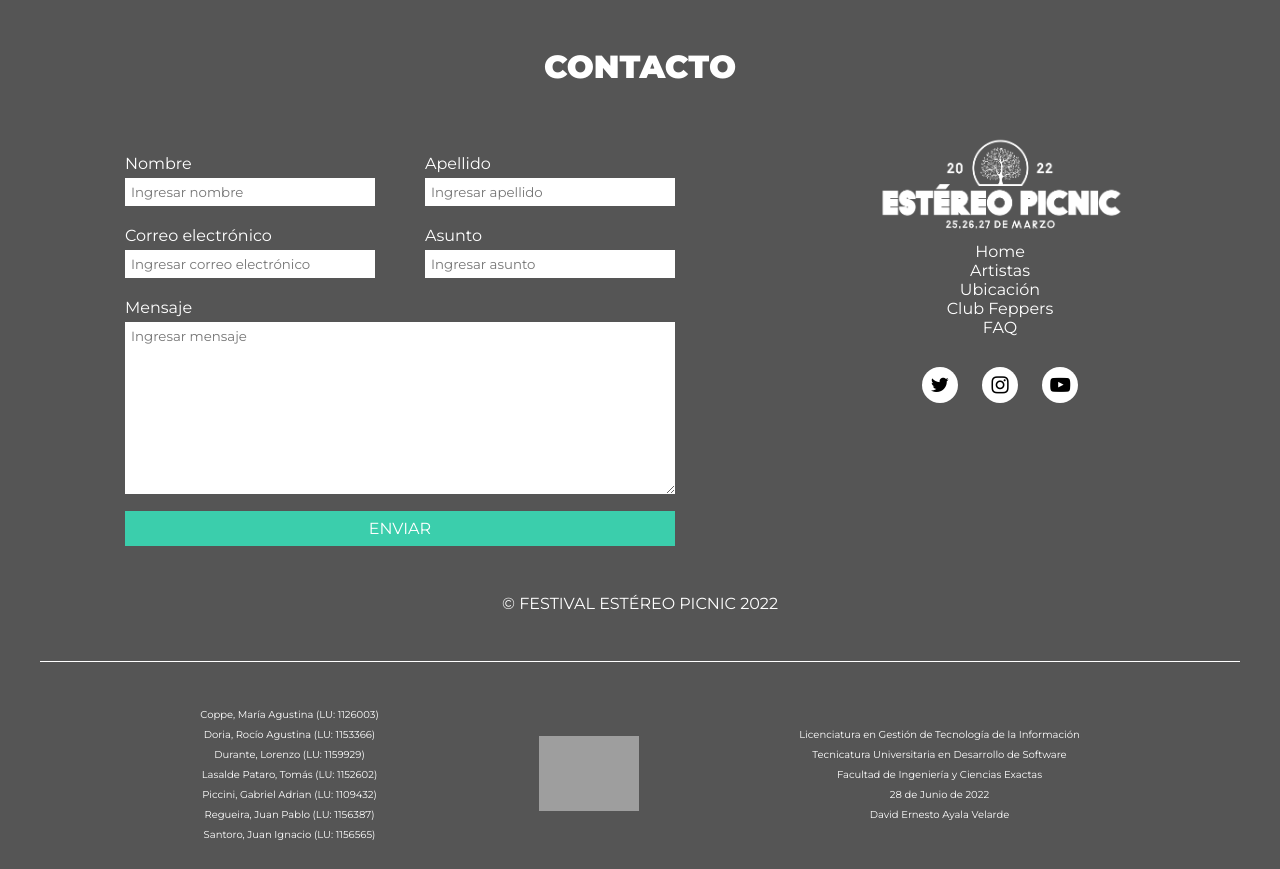
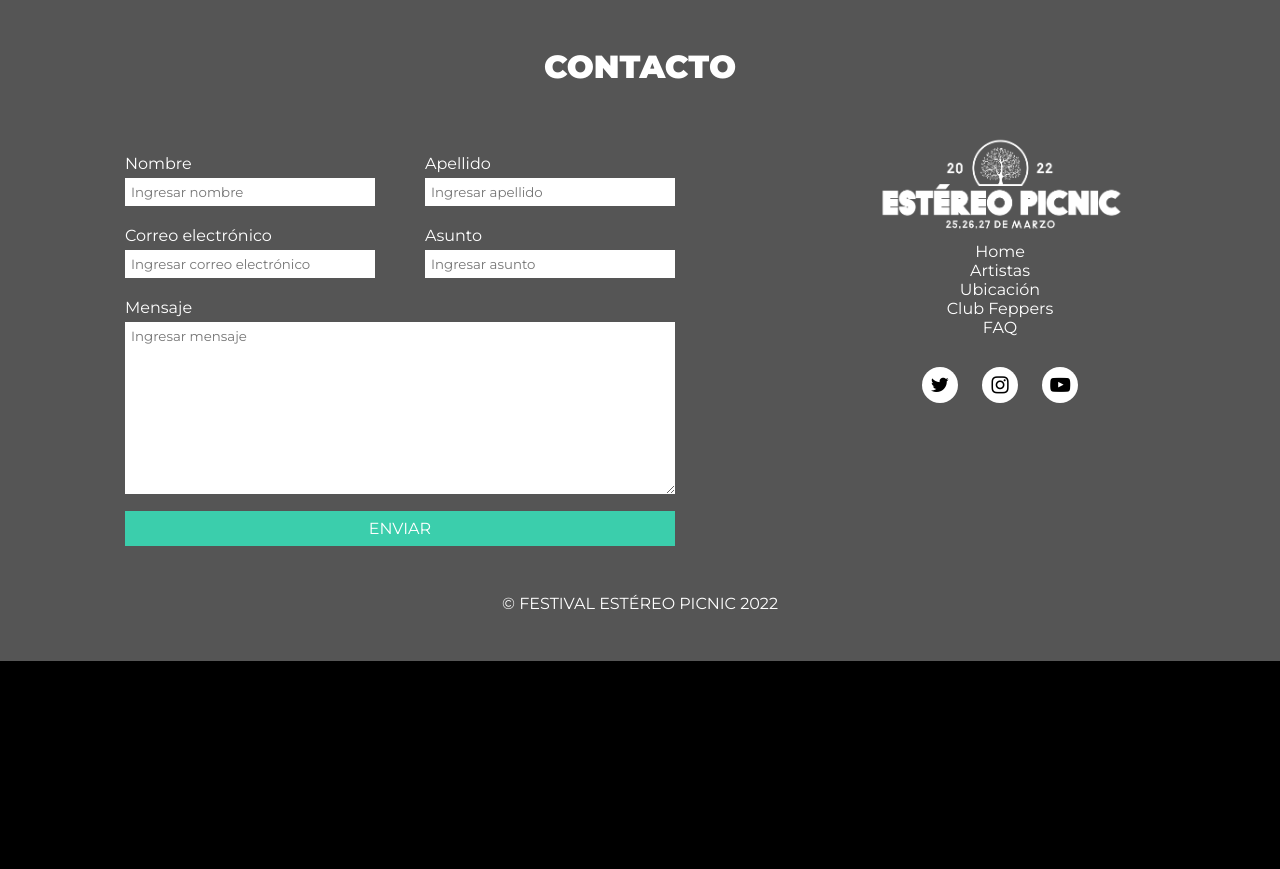
Before and after one commit to aguscoppe/estereo-picnic, a PHP site: page / in a window 1280 px wide. Shown: the part 1600-2469 px from the top of the page. After the commit the page ends 2261 px from the top, so only its background shows below. Run offline with PHP 8.4, Linux system fonts and the light colour scheme; some web fonts are replaced; grey boxes are pictures that could not be loaded.

Commit message:
Update index

```diff
--- a/index.php
+++ b/index.php
@@ -214,33 +214,6 @@
           </div>
         </div>
         <p>&copy; FESTIVAL ESTÉREO PICNIC 2022</p>
-        <hr />
-        <br />
-        <div class="contenido3">
-          <div class="integrantes">
-            <ul>
-              <li>Coppe, María Agustina (LU: 1126003)</li>
-              <li>Doria, Rocío Agustina (LU: 1153366)</li>
-              <li>Durante, Lorenzo (LU: 1159929)</li>
-              <li>Lasalde Pataro, Tomás (LU: 1152602)</li>
-              <li>Piccini, Gabriel Adrian (LU: 1109432)</li>
-              <li>Regueira, Juan Pablo (LU: 1156387)</li>
-              <li>Santoro, Juan Ignacio (LU: 1156565)</li>
-            </ul>
-          </div>
-          <div class="logo">
-            <img src="./img/uade.png" alt="uade logo" />
-          </div>
-          <div class="info">
-            <ul>
-              <li>Licenciatura en Gestión de Tecnología de la Información</li>
-              <li>Tecnicatura Universitaria en Desarrollo de Software</li>
-              <li>Facultad de Ingeniería y Ciencias Exactas</li>
-              <li>28 de Junio de 2022</li>
-              <li>David Ernesto Ayala Velarde</li>
-            </ul>
-          </div>
-        </div>
       </div>
     </footer>
     <script src="./js/main.js"></script>
```
